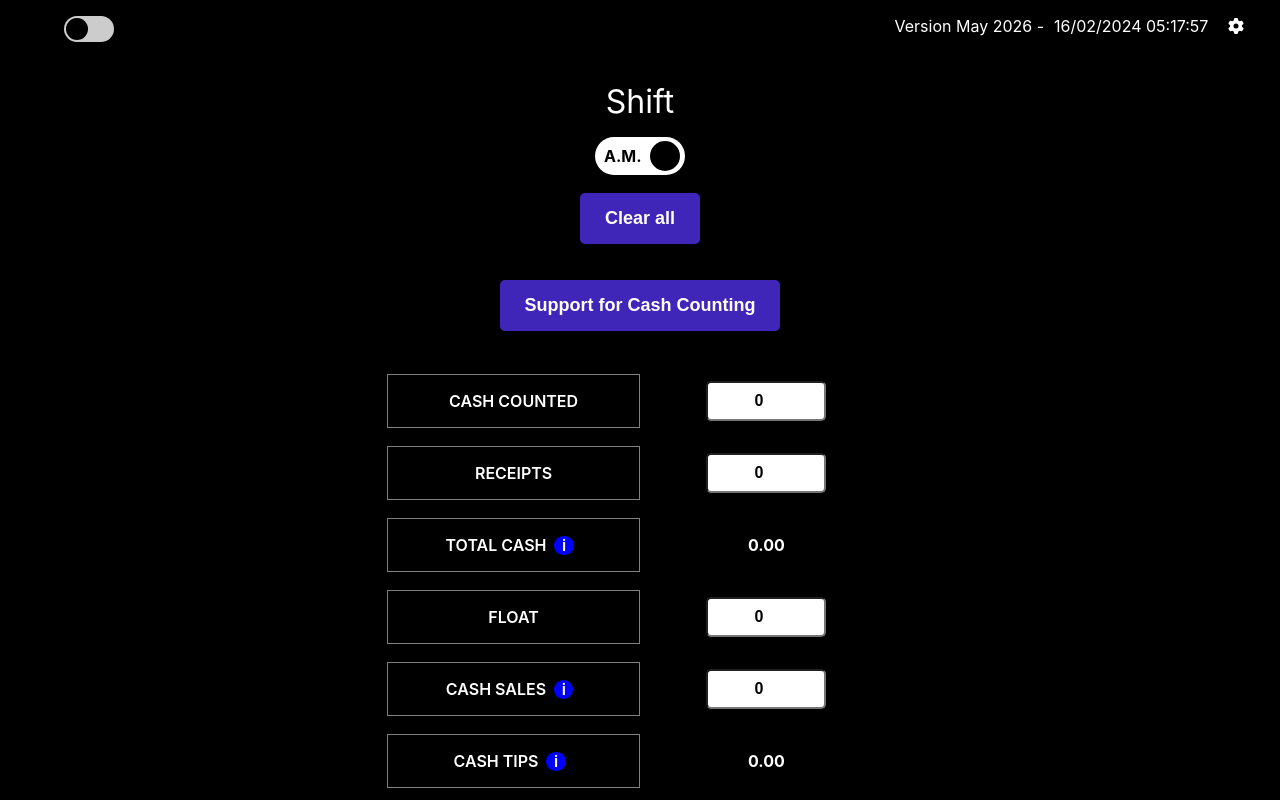
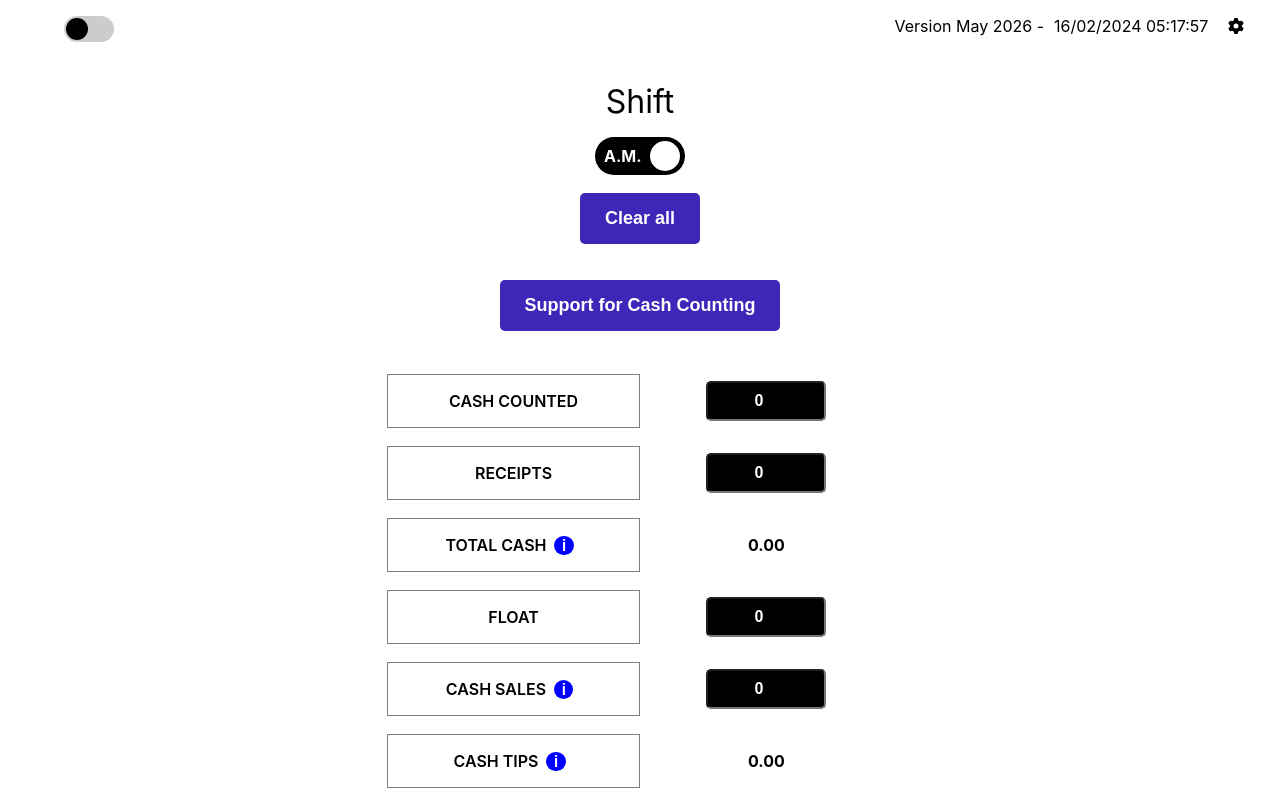
Before and after one commit to manuelcasanova/rmf, a React (Create React App) app in the folder client/: page /closing in a window 1280 px wide. Shown: the top 800 px of the page. Built offline with nearby package versions, Linux system fonts and the light colour scheme; no server answers.

Commit message:
Change default colour to day mode

```diff
--- a/client/src/contexts/AppContext.js
+++ b/client/src/contexts/AppContext.js
@@ -13,7 +13,7 @@ export const useAppContext = () => {
 const AppContextProvider = ({ children }) => {
   const [loading, setLoading] = useState(true);
   const [error, setError] = useState(null);
-  const [color, setColor] = useState("black");
+  const [color, setColor] = useState("white");
   const [data, setData] = useState([]);
   const BACKEND = process.env.REACT_APP_BACKEND_URL;
 
```
